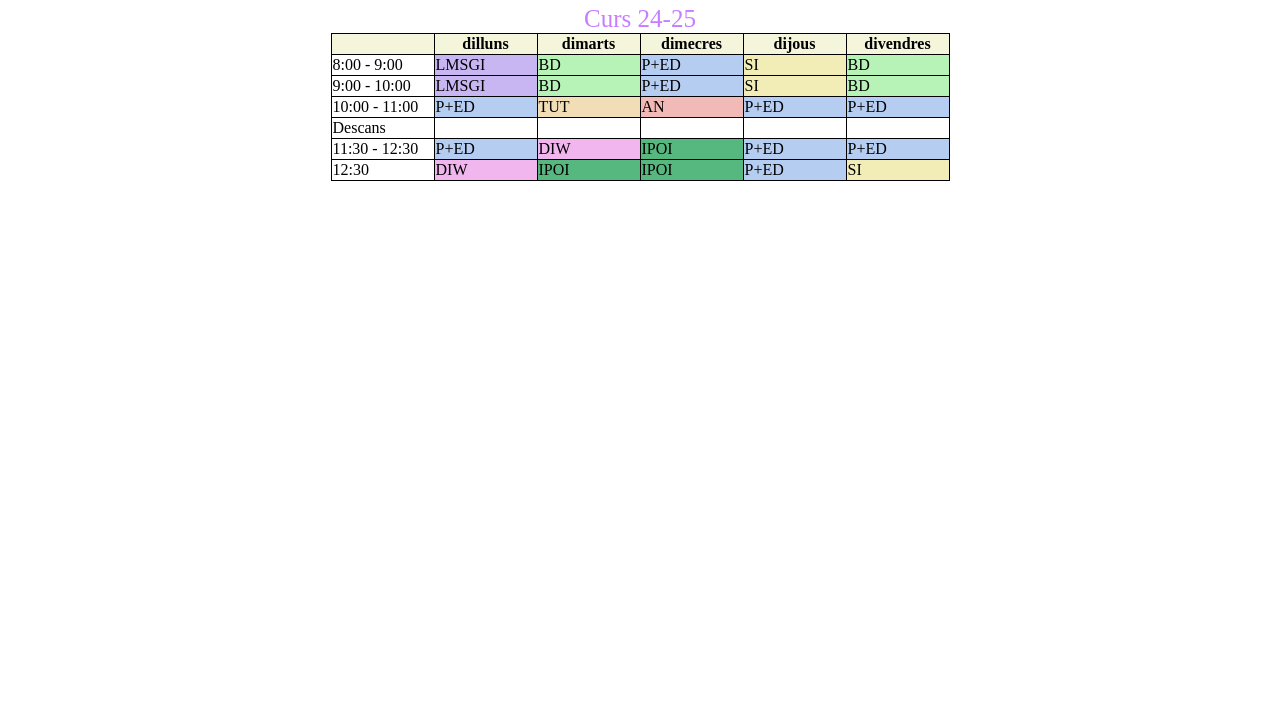
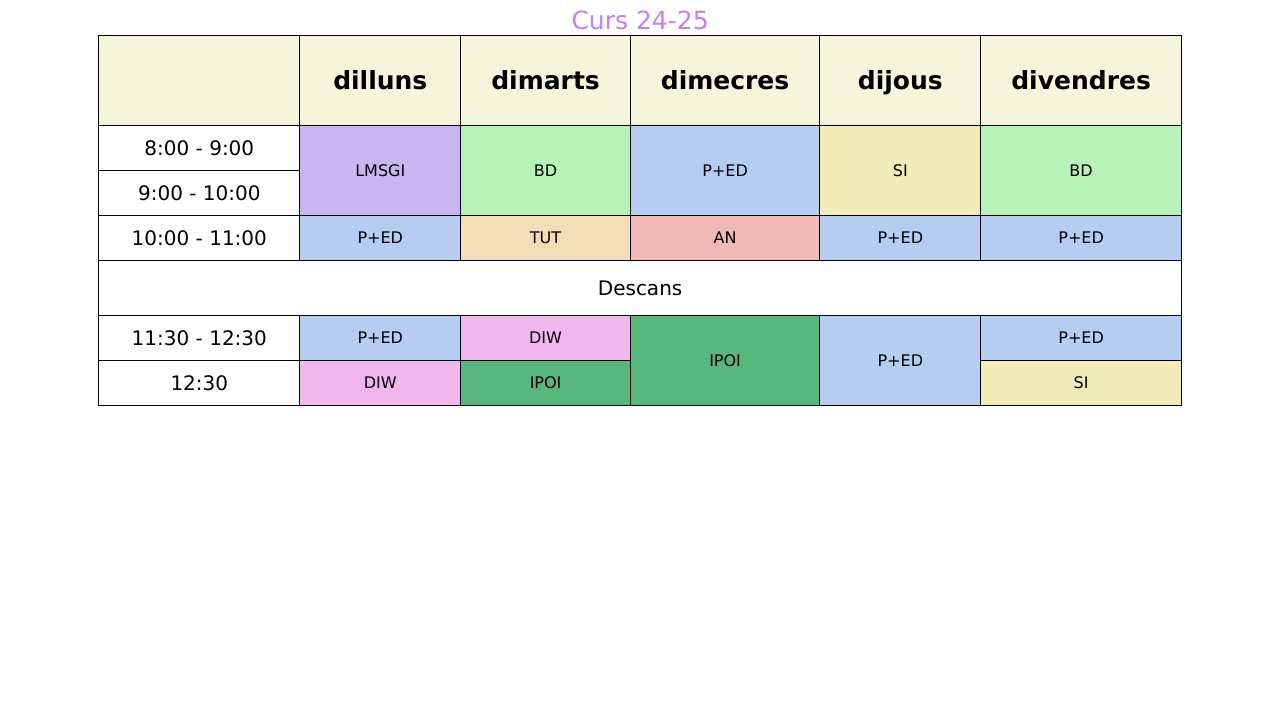
Before and after one commit to nvrmnd-exe/LMGSI_P2, a plain HTML site: page horari.html in a window 1280 px wide. Shown: the part 75-800 px from the top of the page. Drawn offline with Linux system fonts and the light colour scheme.

Commit message:
Activitat 4

```diff
--- a/horari.html
+++ b/horari.html
@@ -19,52 +19,41 @@
             <td>divendres</td>
         </tr>
         <tr>
-            <td>8:00 - 9:00</td>
-            <td id="LMSGI">LMSGI</td>
-            <td id="BD">BD</td>
-            <td id="PED">P+ED</td>
-            <td id="SI">SI</td>
-            <td id="BD">BD</td>
+            <td class="hores">8:00 - 9:00</td>
+            <td class="LMSGI" rowspan="2">LMSGI</td>
+            <td class="BD" rowspan="2">BD</td>
+            <td class="PED" rowspan="2">P+ED</td>
+            <td class="SI" rowspan="2">SI</td>
+            <td class="BD" rowspan="2">BD</td>
         </tr>
         <tr>
-            <td>9:00 - 10:00</td>
-            <td id="LMSGI">LMSGI</td>
-            <td id="BD">BD</td>
-            <td id="PED">P+ED</td>
-            <td id="SI">SI</td>
-            <td id="BD">BD</td>
+            <td class="hores">9:00 - 10:00</td>
+
         </tr>
         <tr>
-            <td>10:00 - 11:00</td>
-            <td id="PED">P+ED</td>
-            <td id="TUT">TUT</td>
-            <td id="AN">AN</td>
-            <td id="PED">P+ED</td>
-            <td id="PED">P+ED</td>
+            <td class="hores">10:00 - 11:00</td>
+            <td class="PED">P+ED</td>
+            <td class="TUT">TUT</td>
+            <td class="AN">AN</td>
+            <td class="PED">P+ED</td>
+            <td class="PED">P+ED</td>
         </tr>
         <tr>
-            <td>Descans</td>
-            <td></td>
-            <td></td>
-            <td></td>
-            <td></td>
-            <td></td>
+            <td class="descans" colspan="6">Descans</td>
         </tr>
         <tr>
-            <td>11:30 - 12:30</td>
-            <td id="PED">P+ED</td>
-            <td id="DIW">DIW</td>
-            <td id="IPOI">IPOI</td>
-            <td id="PED">P+ED</td>
-            <td id="PED">P+ED</td>
+            <td class="hores">11:30 - 12:30</td>
+            <td class="PED">P+ED</td>
+            <td class="DIW">DIW</td>
+            <td class="IPOI" rowspan="2">IPOI</td>
+            <td class="PED" rowspan="2">P+ED</td>
+            <td class="PED">P+ED</td>
         </tr>
         <tr>
-            <td>12:30</td>
-            <td id="DIW">DIW</td>
-            <td id="IPOI">IPOI</td>
-            <td id="IPOI">IPOI</td>
-            <td id="PED">P+ED</td>
-            <td id="SI">SI</td>
+            <td class="hores">12:30</td>
+            <td class="DIW">DIW</td>
+            <td class="IPOI">IPOI</td>
+            <td class="SI">SI</td>
         </tr>
     </table>
 
--- a/style.css
+++ b/style.css
@@ -1,3 +1,7 @@
+body {
+    font-family: Verdana, Geneva, Tahoma, sans-serif;
+}
+
 h1 {
     color: #88d8c0;
     font-weight: bold;
@@ -14,6 +18,8 @@
     background-color: beige;
     text-align: center;
     font-weight: bold;
+    font-size: 25px;
+    padding: 30px;
 }
 
 td {
@@ -23,35 +29,47 @@
 table {
     border-collapse: collapse;
     margin: auto;
+    text-align: center;
 }
 
-#PED {
+.PED {
     background-color: #b6cdf2;
 }
-#LMSGI {
+.LMSGI {
     background-color: #c8b6f2;
 }
 
-#BD {
+.BD {
     background-color: #b7f2b6;
 }
 
-#SI {
+.SI {
     background-color: #f2edb6;
 }
 
-#TUT {
+.TUT {
     background-color: #f2deb6;
 }
 
-#AN {
+.AN {
     background-color: #f2bab6;
 }
 
-#DIW {
+.DIW {
     background-color: #f2b6ef;
 }
 
-#IPOI {
+.IPOI {
     background-color: #57b87f;
 }
+
+.hores {
+    font-size: 20px;
+    padding: 10px;
+    width: 180px;
+}
+
+.descans {
+    font-size: 20px;
+    padding: 15px;
+}
```
